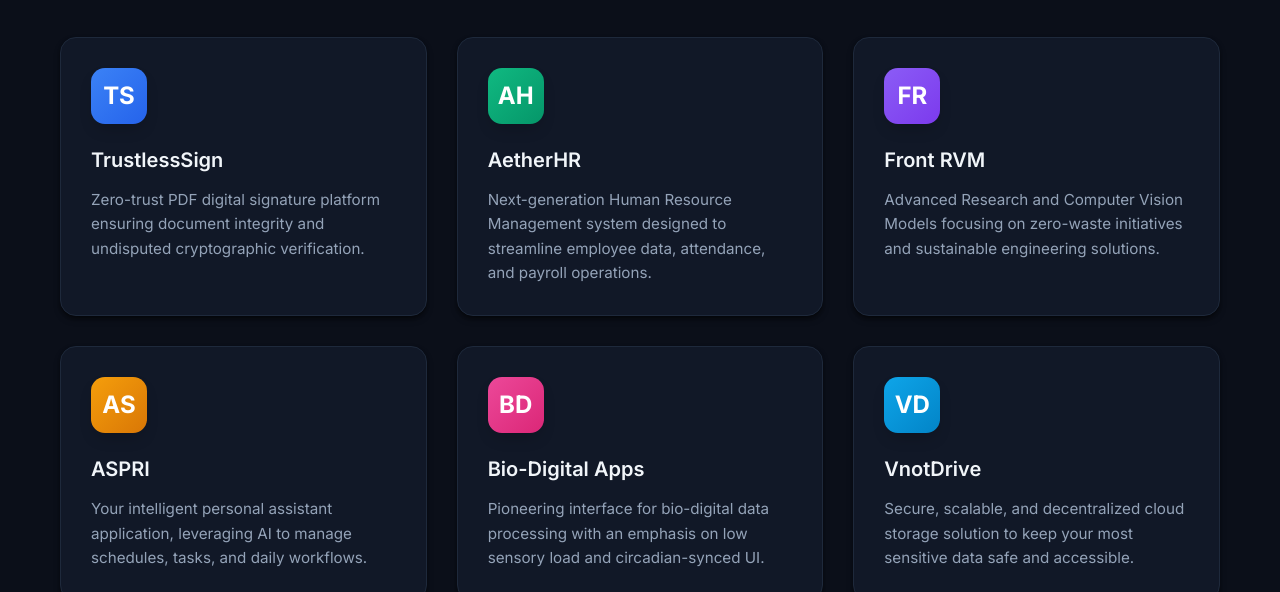
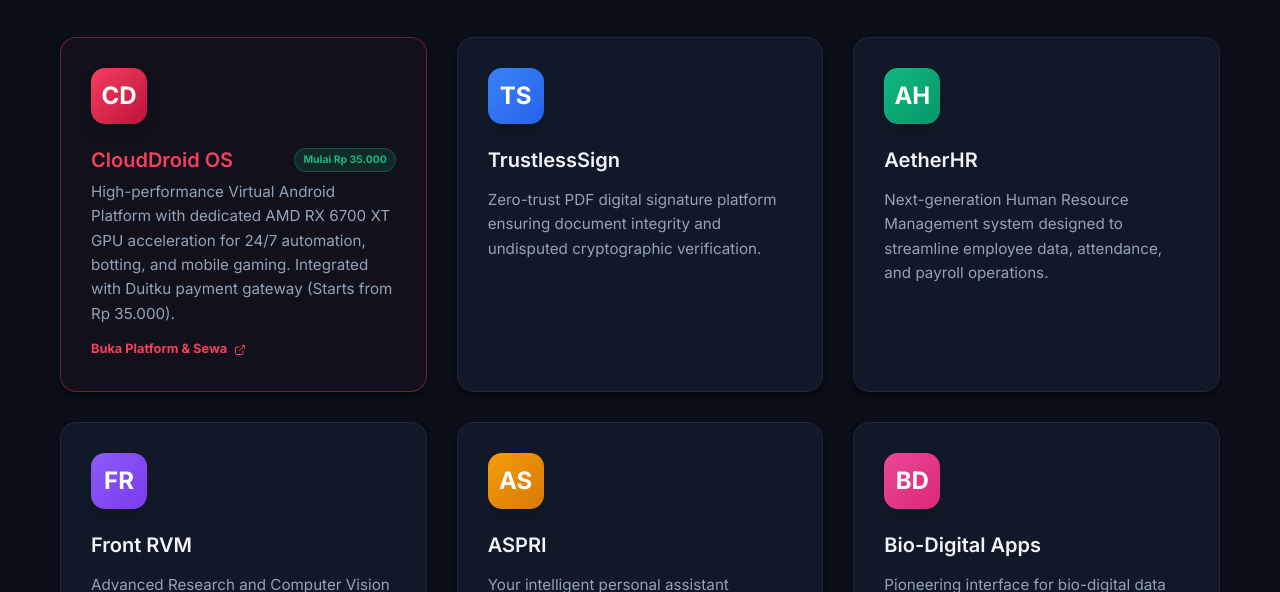
Before and after one commit to vnot01/vnot-workspace, a plain HTML site: page index.html in a window 1280 px wide. Shown: the part 596-1188 px from the top of the page. Drawn offline with Linux system fonts and the light colour scheme.

Commit message:
feat: add CloudDroid commercial product card with IDR pricing and Duitku integration

```diff
--- a/index.html
+++ b/index.html
@@ -55,7 +55,20 @@
 
         <section class="apps-section container">
             <h2 class="section-title" data-i18n="section.apps.title">Our Applications</h2>
-            <div class="app-grid">
+                        <div class="app-grid">
+                <!-- CloudDroid OS (Commercial Flagship) -->
+                <div class="app-card" style="border: 1px solid rgba(244, 63, 94, 0.4); background: rgba(244, 63, 94, 0.03);">
+                    <div class="app-icon" style="background: linear-gradient(135deg, #f43f5e, #be123c);">CD</div>
+                    <div style="display: flex; align-items: center; justify-content: space-between; margin-bottom: 0.25rem;">
+                        <h3 class="app-name" style="color: #f43f5e; margin: 0;">CloudDroid OS</h3>
+                        <span style="font-size: 0.65rem; font-weight: 700; color: #10b981; background: rgba(16, 185, 129, 0.15); border: 1px solid rgba(16, 185, 129, 0.3); padding: 0.15rem 0.5rem; border-radius: 9999px;">Mulai Rp 35.000</span>
+                    </div>
+                    <p class="app-desc" data-i18n="cd.desc">Platform Cloud Android Virtual berkinerja tinggi dengan akselerasi GPU fisik AMD RX 6700 XT untuk otomasi bisnis 24/7, botting, dan game mobile. Terintegrasi gateway pembayaran Duitku (Mulai Rp 35.000).</p>
+                    <a href="https://droid.vnot.my.id/en" target="_blank" rel="noopener noreferrer" style="display: inline-flex; align-items: center; gap: 0.4rem; font-size: 0.8rem; font-weight: 700; color: #f43f5e; text-decoration: none; margin-top: 0.85rem;">
+                        <span>Buka Platform &amp; Sewa</span>
+                        <svg width="12" height="12" viewBox="0 0 24 24" fill="none" stroke="currentColor" stroke-width="2"><path d="M18 13v6a2 2 0 0 1-2 2H5a2 2 0 0 1-2-2V8a2 2 0 0 1 2-2h6"></path><polyline points="15 3 21 3 21 9"></polyline><line x1="10" y1="14" x2="21" y2="3"></line></svg>
+                    </a>
+                </div>
                 <!-- TrustlessSign -->
                 <div class="app-card">
                     <div class="app-icon" style="background: linear-gradient(135deg, #3b82f6, #2563eb);">TS</div>
--- a/translations.js
+++ b/translations.js
@@ -3,6 +3,7 @@ const translations = {
         "hero.title": "Empowering the Future of Digital Work",
         "hero.subtitle": "VnoT Workspace is a unified ecosystem of applications spanning secure digital signatures, human resource management, computer vision research, personal assistance, and secure cloud storage. Our tools are built with a focus on privacy, security, and human-centric design.",
         "section.apps.title": "Our Applications",
+        "cd.desc": "High-performance Virtual Android Platform with dedicated AMD RX 6700 XT GPU acceleration for 24/7 automation, botting, and mobile gaming. Integrated with Duitku payment gateway (Starts from Rp 35.000).",
         "ts.desc": "Zero-trust PDF digital signature platform ensuring document integrity and undisputed cryptographic verification.",
         "ah.desc": "Next-generation Human Resource Management system designed to streamline employee data, attendance, and payroll operations.",
         "fr.desc": "Advanced Research and Computer Vision Models focusing on zero-waste initiatives and sustainable engineering solutions.",
@@ -19,6 +20,7 @@ const translations = {
         "hero.title": "Memberdayakan Masa Depan Kerja Digital",
         "hero.subtitle": "VnoT Workspace adalah ekosistem aplikasi terpadu yang mencakup tanda tangan digital aman, manajemen sumber daya manusia, riset computer vision, asisten pribadi, dan penyimpanan cloud yang aman. Alat kami dibangun dengan fokus pada privasi, keamanan, dan desain yang berpusat pada manusia.",
         "section.apps.title": "Aplikasi Kami",
+        "cd.desc": "Platform Cloud Android Virtual berkinerja tinggi dengan akselerasi GPU fisik AMD RX 6700 XT untuk otomasi bisnis 24/7, botting, dan game mobile. Terintegrasi gateway pembayaran Duitku (Mulai Rp 35.000).",
         "ts.desc": "Platform tanda tangan digital PDF zero-trust yang memastikan integritas dokumen dan verifikasi kriptografi yang tak terbantahkan.",
         "ah.desc": "Sistem Manajemen Sumber Daya Manusia generasi berikutnya yang dirancang untuk menyederhanakan data karyawan, kehadiran, dan operasi penggajian.",
         "fr.desc": "Riset Tingkat Lanjut dan Model Computer Vision yang berfokus pada inisiatif tanpa sampah dan solusi teknik berkelanjutan.",
@@ -35,6 +37,7 @@ const translations = {
         "hero.title": "เสริมพลังสู่อนาคตของการทำงานดิจิทัล",
         "hero.subtitle": "VnoT Workspace คือระบบนิเวศรวมของแอปพลิเคชันที่ครอบคลุมทั้งลายเซ็นดิจิทัลที่ปลอดภัย การจัดการทรัพยากรบุคคล การวิจัยวิสัยทัศน์คอมพิวเตอร์ ผู้ช่วยส่วนตัว และการจัดเก็บข้อมูลบนคลาวด์ที่ปลอดภัย เครื่องมือของเราถูกสร้างขึ้นโดยมุ่งเน้นที่ความเป็นส่วนตัว ความปลอดภัย และการออกแบบที่เน้นมนุษย์เป็นศูนย์กลาง",
         "section.apps.title": "แอปพลิเคชันของเรา",
+        "cd.desc": "แพลตฟอร์ม Cloud Android เสมือนประสิทธิภาพสูงพร้อมการเร่งความเร็ว GPU AMD RX 6700 XT สำหรับระบบอัตโนมัติและเกมตลอด 24 ชั่วโมง รองรับระบบชำระเงิน Duitku (เริ่มต้น Rp 35.000)",
         "ts.desc": "แพลตฟอร์มลายเซ็นดิจิทัล PDF แบบ zero-trust เพื่อให้มั่นใจในความสมบูรณ์ของเอกสารและการตรวจสอบทางคริปโตที่ปฏิเสธไม่ได้",
         "ah.desc": "ระบบการจัดการทรัพยากรบุคคลยุคใหม่ที่ออกแบบมาเพื่อปรับปรุงข้อมูลพนักงาน การเข้าร่วม และการจัดการเงินเดือน",
         "fr.desc": "การวิจัยขั้นสูงและโมเดลวิสัยทัศน์คอมพิวเตอร์ที่มุ่งเน้นไปที่โครงการริเริ่มขยะเป็นศูนย์และโซลูชันวิศวกรรมที่ยั่งยืน",
```
